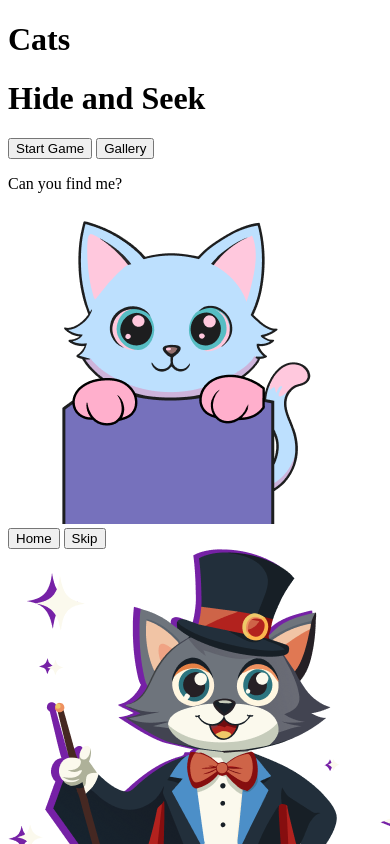
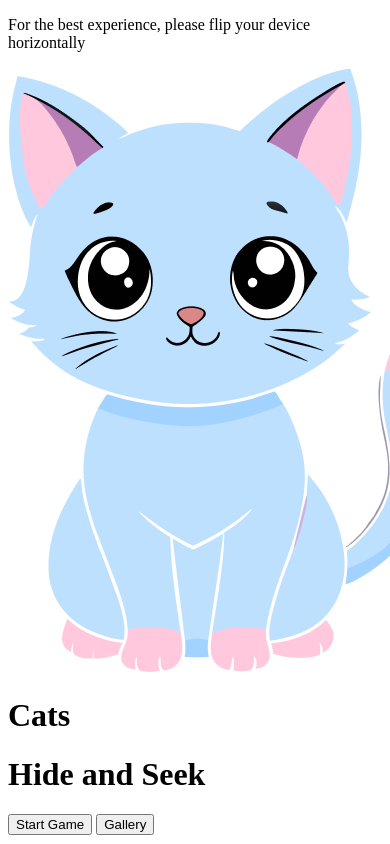
Before and after one commit to ProfessorKolodziej/final-project-spring-2024-cats-hide-and-seek, a website: page src/index.html in a window 390 px wide. Shown: the top 844 px of the page. Drawn offline with Linux system fonts and the light colour scheme.

Commit message:
mobile notification

```diff
--- a/src/index.html
+++ b/src/index.html
@@ -15,6 +15,10 @@
 
 <body>
 	<main class="content-container">
+		<div class="notification">
+			<p class="mobile-notification">For the best experience, please flip your device horizontally</p>
+			<img src="images/cat4.png">
+		</div>
 		<div class="home">
 			<h1 class="home-title">Cats</h1>
 			<h1 class="home-title">Hide and Seek</h1>
```
Also changed, not shown: src/images/cat4.png (added).
